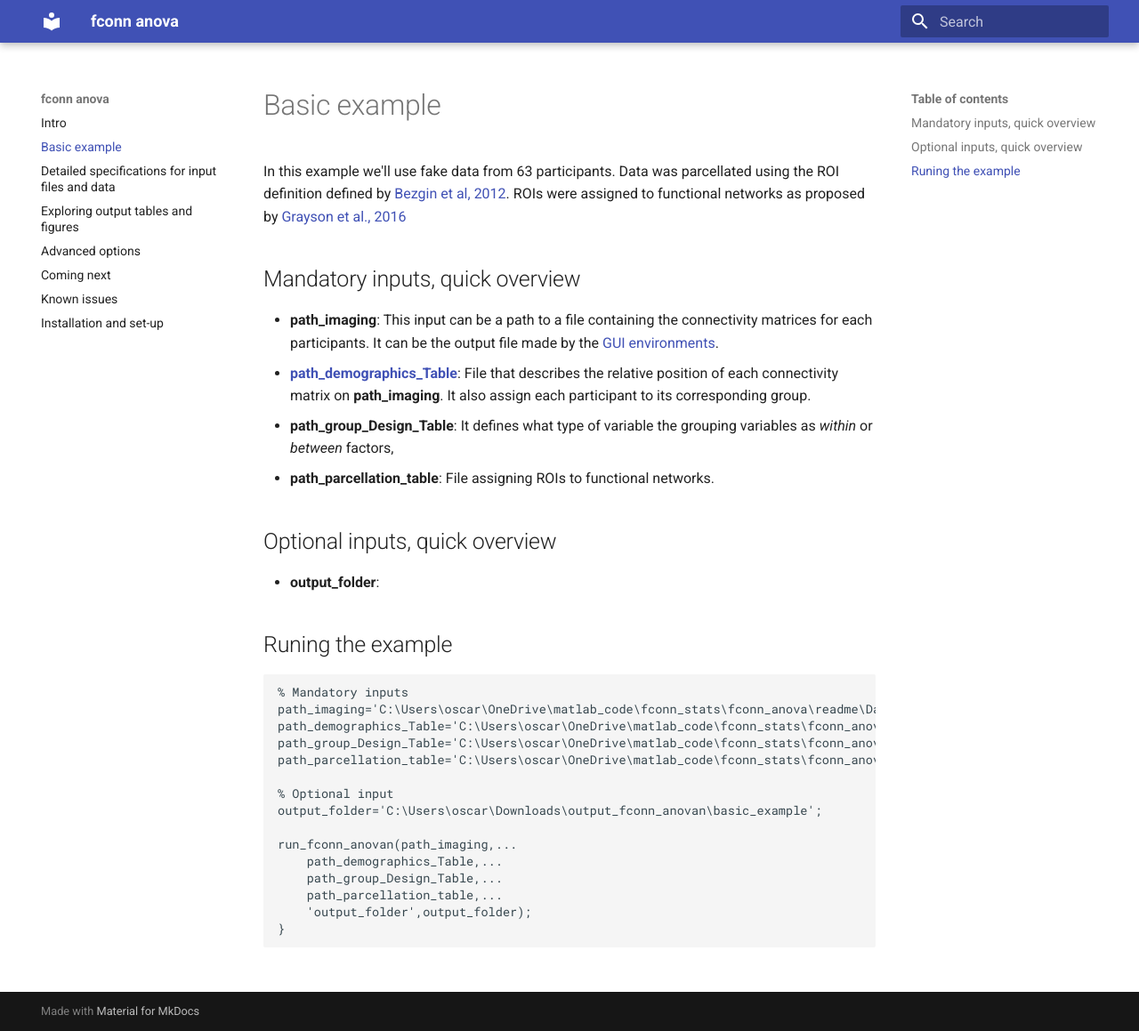
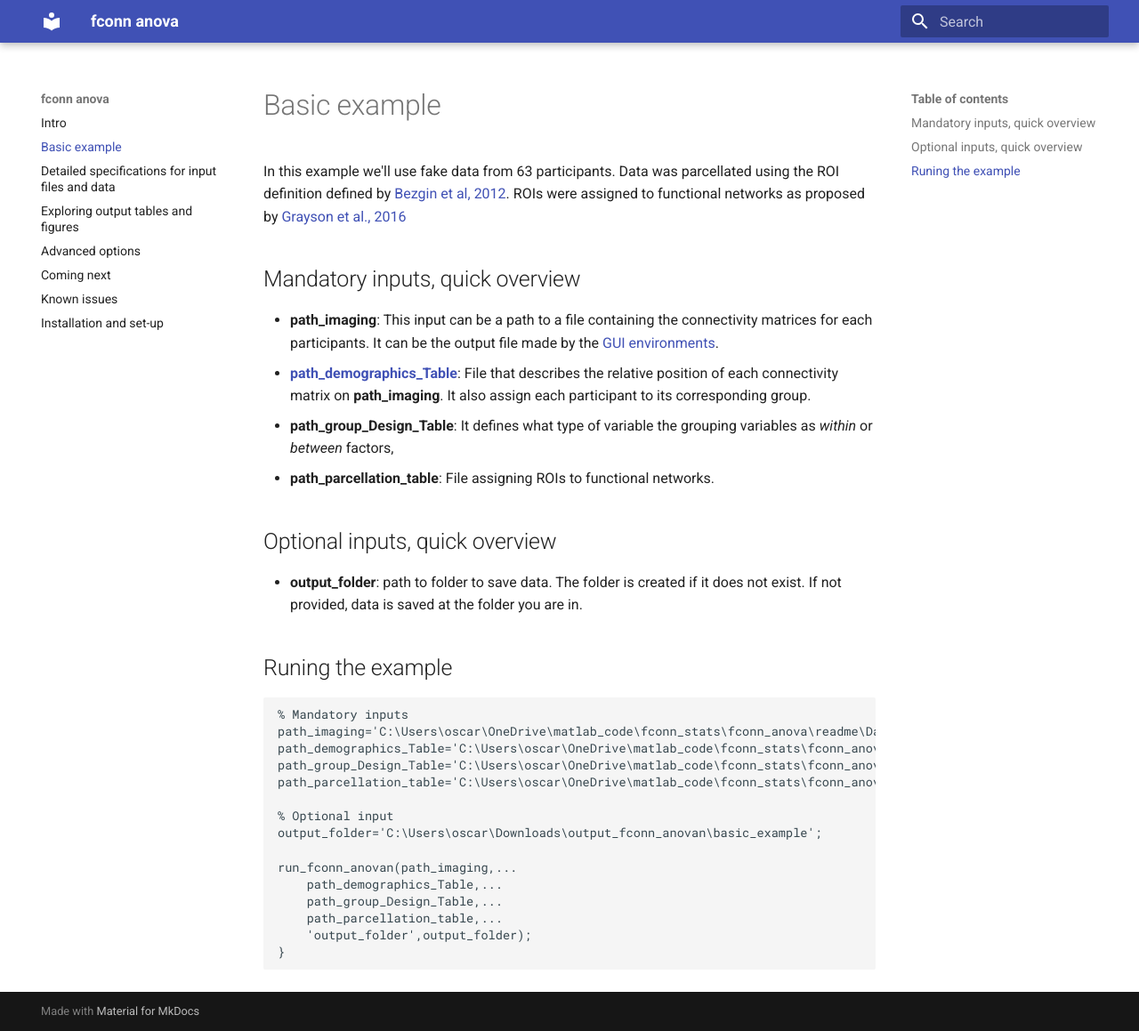
Before and after one commit to omiranda/fconn_anova, an MkDocs documentation site: the page built from docs/basic_example/basic_example.md, in a window 1280 px wide and 1159 px high. Shown: the whole window at 89% size. Built offline with MkDocs 1.6.1 and Material for MkDocs 9.7.7, drawn with Linux system fonts in a browser that asks for light colours; old or Windows-style settings are respelled for this version of MkDocs.

Commit message:
Update basic_example.md

````diff
--- a/docs/basic_example/basic_example.md
+++ b/docs/basic_example/basic_example.md
@@ -9,7 +9,8 @@ In this example we'll use fake data from 63 participants. Data was parcellated u
 
 
 ## Optional inputs, quick overview
-- **output_folder**:
+- **output_folder**: path to folder to save data. The folder is created if it does not exist. If not provided, data is saved at the folder you are in.
+
 
 ## Runing the example
 ```
````
